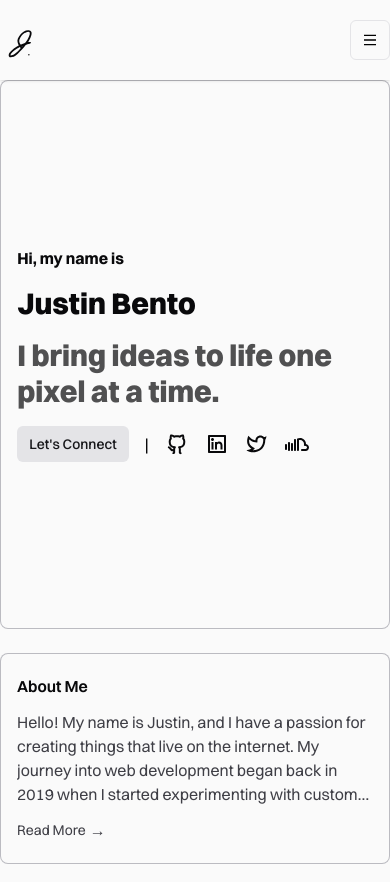
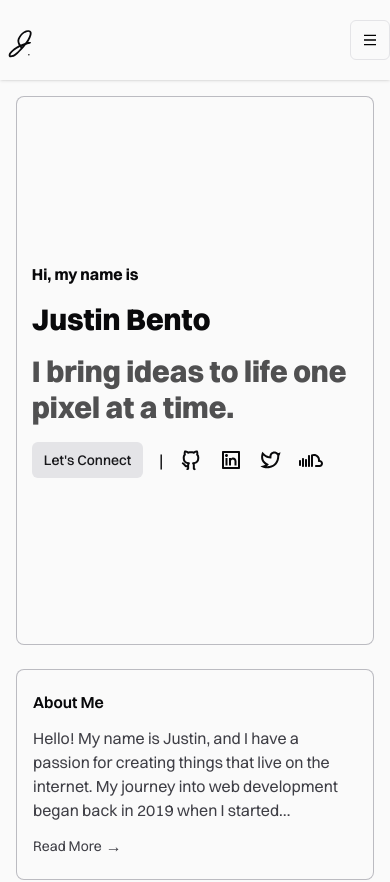
Before and after one commit to Justin-Bento/portfolio, a Next.js app: page / in a window 390 px wide. Shown: the top 882 px of the page. Built offline with nearby package versions, Linux system fonts and the light colour scheme.

Commit message:
Ensured links are not nested underneath eachother.

```diff
--- a/app/(frontend)/page.tsx
+++ b/app/(frontend)/page.tsx
@@ -14,7 +14,7 @@ export default function Home() {
   return (
     <>
       <Navigation />
-      <main className="min-h-dvh 3xl:container lg:p-8 3xl:mx-auto">
+      <main className="min-h-dvh p-4 3xl:container lg:p-8 3xl:mx-auto">
         <section className="grid grid-cols-1 gap-6 md:grid-cols-12">
           {/* Main Hero Section */}
           <Card className="col-span-12 flex min-h-[65svh] items-center justify-center lg:min-h-[50rem]">
```
